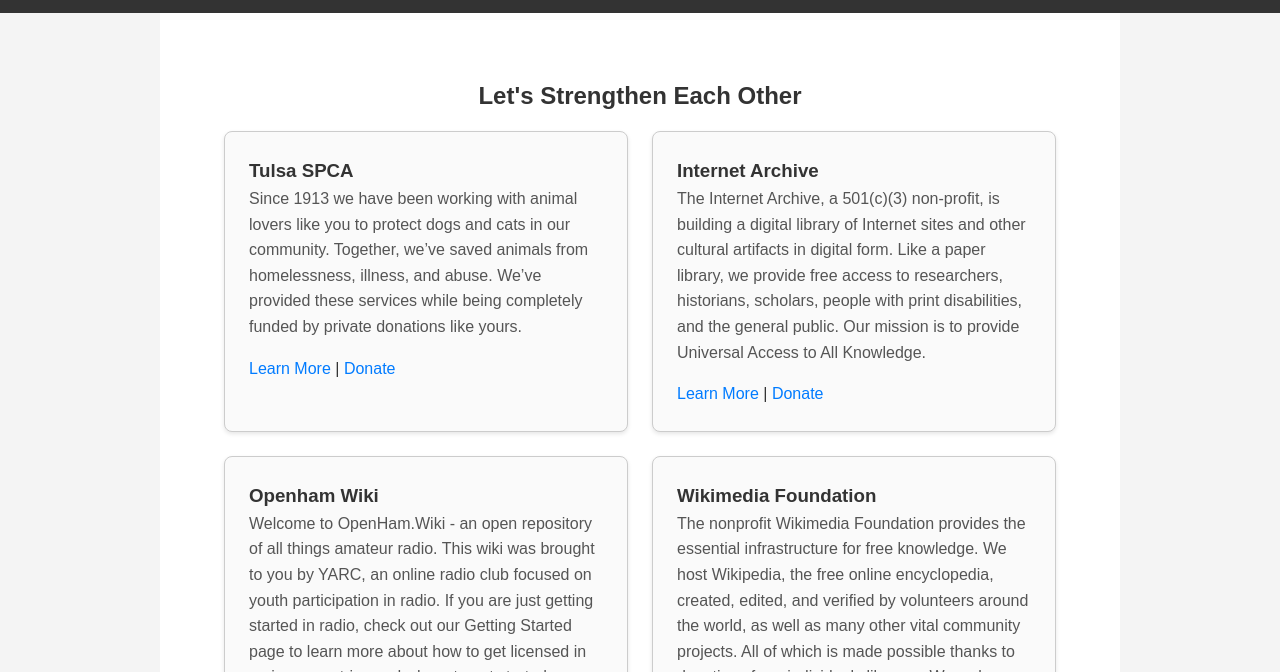
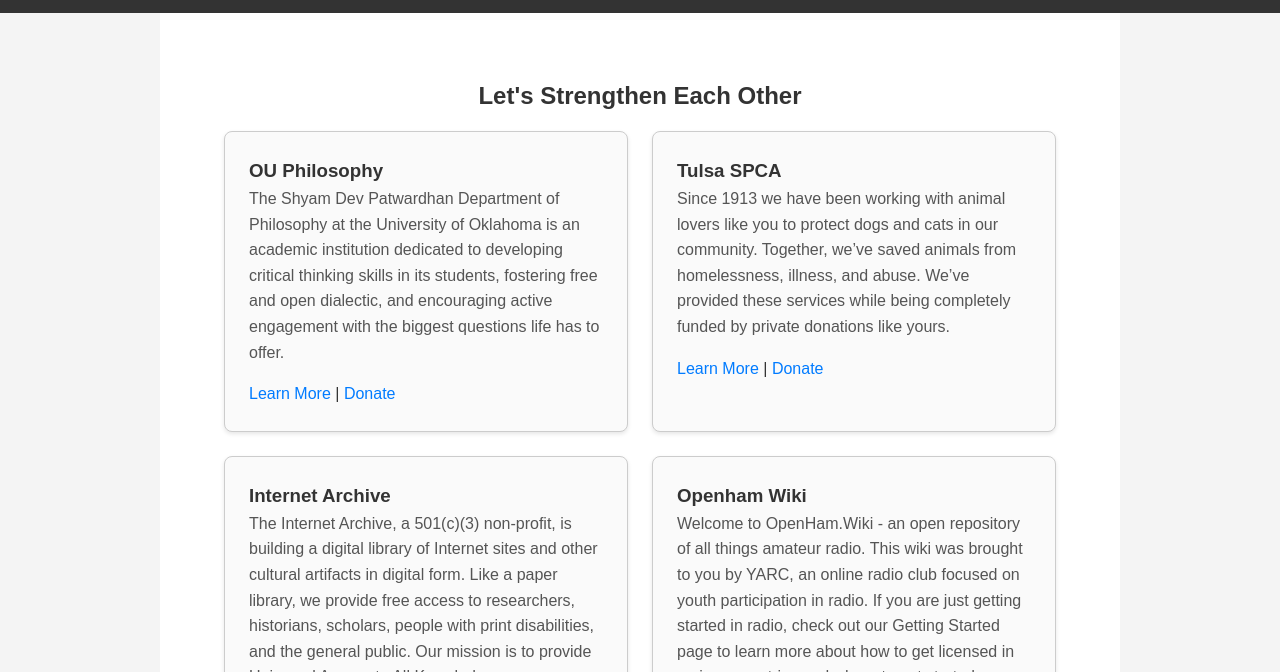
Before and after one commit to JTMancino/site, a plain HTML site: page community.html in a window 1280 px wide. Shown: the part 128-800 px from the top of the page. Drawn offline with Linux system fonts and the light colour scheme.

Commit message:
Update community.html

```diff
--- a/community.html
+++ b/community.html
@@ -25,6 +25,14 @@
     <section id="community">
       <h2>Let's Strengthen Each Other</h2>
       <div class="community-container">
+        <article class="community-organization">
+          <h3>OU Philosophy</h3>
+          <p>
+            The Shyam Dev Patwardhan Department of Philosophy at the University of Oklahoma is an academic institution dedicated to developing critical thinking skills in its students, fostering free and open dialectic, and encouraging active engagement with the biggest questions life has to offer.
+          </p>
+          <a href="https://www.ou.edu/cas/philosophy" target="_blank">Learn More</a> | <a href="https://www.ou.edu/cas/philosophy/donate" target="_blank">Donate</a>
+        </article>
+
         <article class="community-organization">
           <h3>Tulsa SPCA</h3>
           <p>
```
